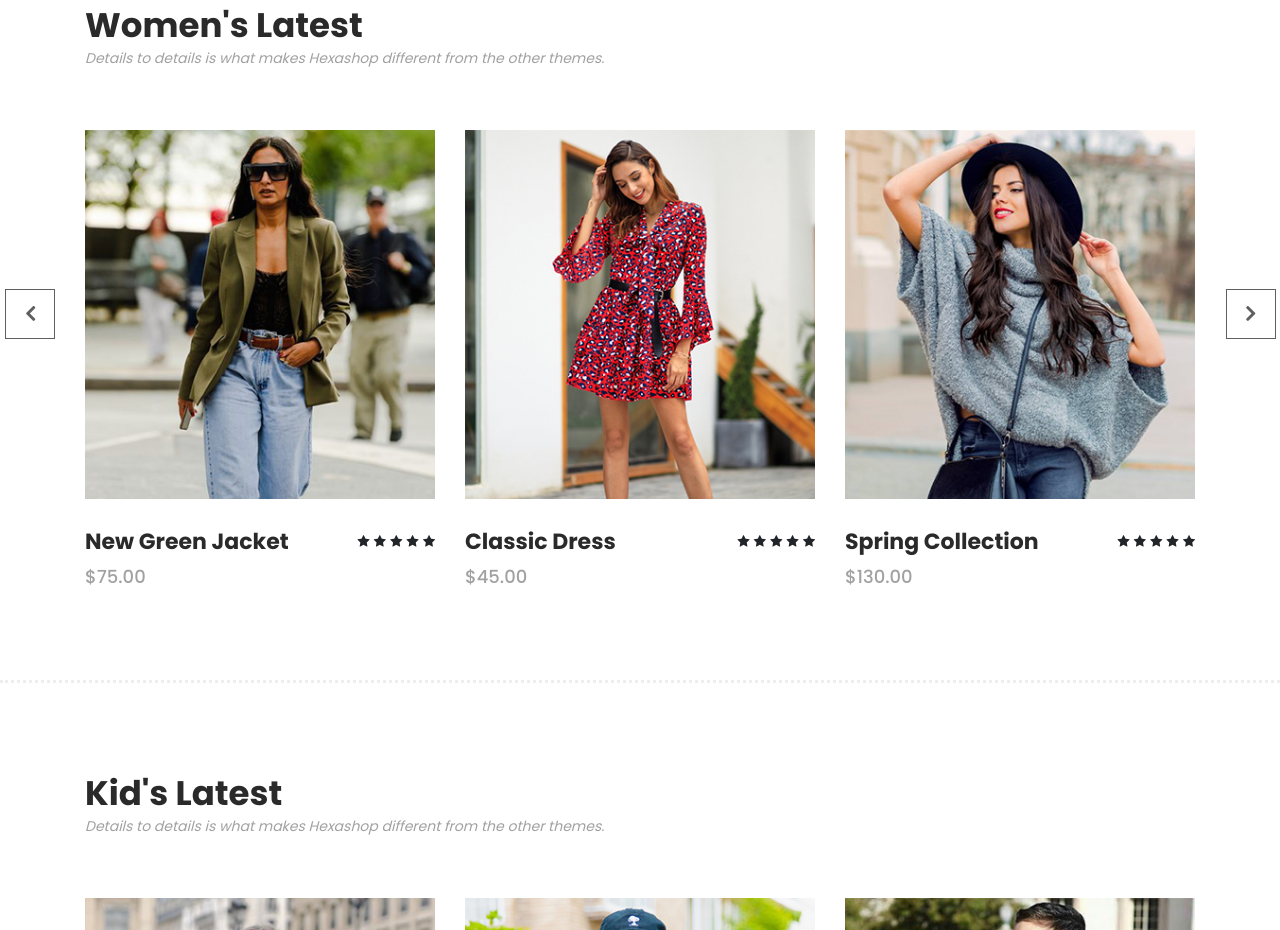
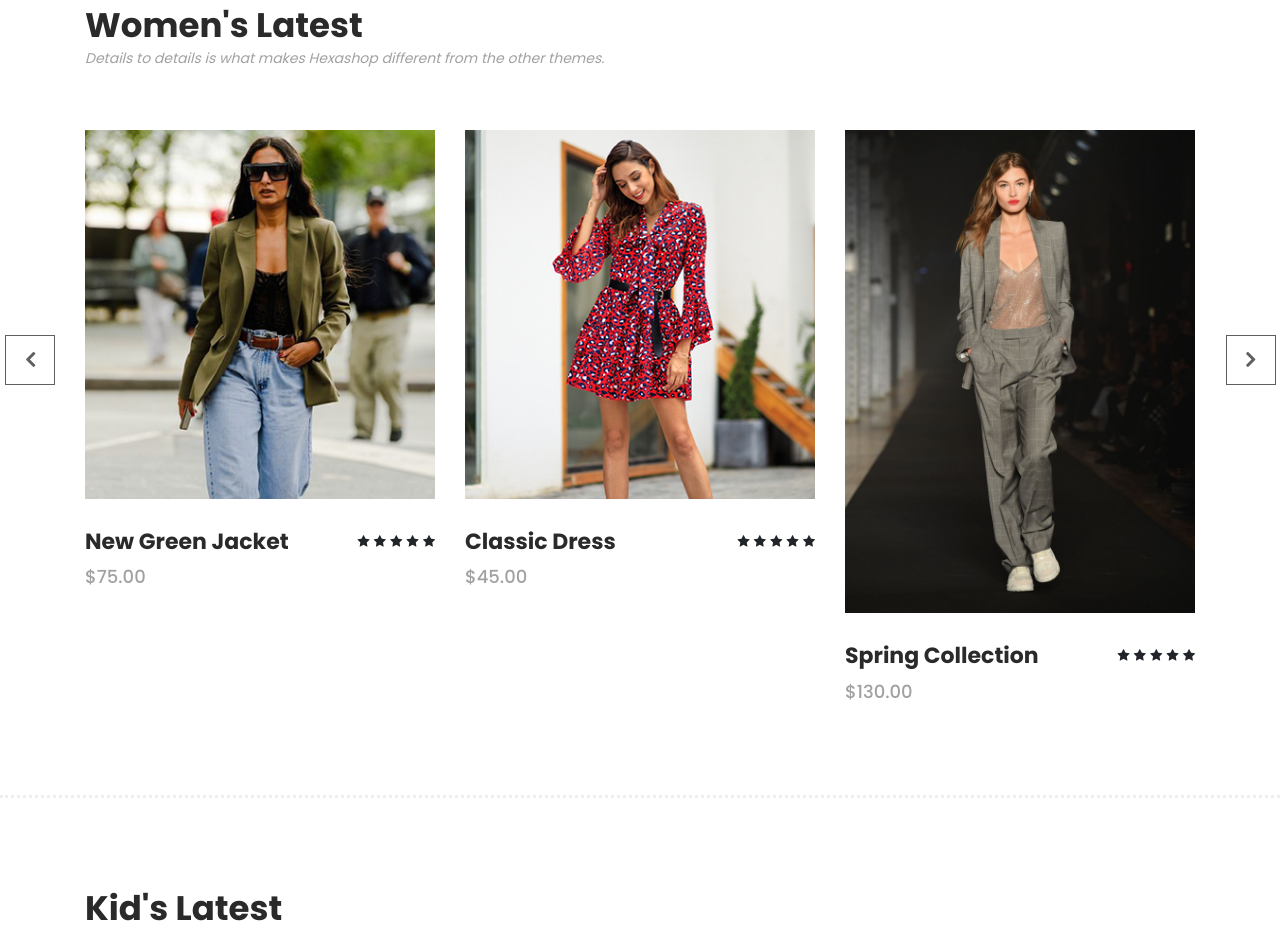
Before and after one commit to KMH95/hexashop, a plain HTML site: page index.html in a window 1280 px wide. Shown: the part 1600-2530 px from the top of the page. Drawn offline with Linux system fonts and the light colour scheme.

Commit message:
women area add 2

```diff
--- a/index.html
+++ b/index.html
@@ -403,7 +403,7 @@ https://templatemo.com/tm-571-hexashop
                                             </li>
                                         </ul>
                                     </div>
-                                    <img src="assets/images/women-03.jpg" alt="">
+                                    <img src="assets/images/women fashion latest.jpg" alt="">
                                 </div>
                                 <div class="down-content">
                                     <h4>Spring Collection</h4>
```
Also changed, not shown: assets/images/women fashion latest.jpg (added).
